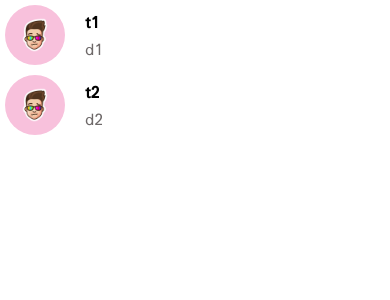
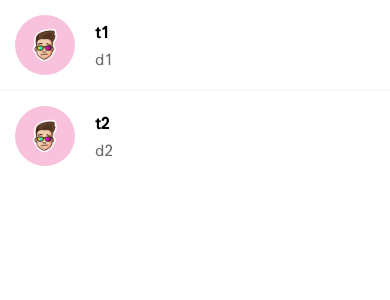
Before and after one commit to PREMINDA/React-NativeSApp, a React Native app: screen / in a window 390 px wide. Shown: the top 300 px of the page. Built offline with nearby package versions, Linux system fonts and the light colour scheme.

Commit message:
TouchableHighlight in Listitem

```diff
--- a/app/assets/config/color.js
+++ b/app/assets/config/color.js
@@ -5,4 +5,5 @@ export default {
   titletext: "#08c2af",
   white: "#fff",
   mediumgray: "#6e6969",
+  light: "#f8f4f4",
 };
--- a/app/components/Listitem/Listitem.js
+++ b/app/components/Listitem/Listitem.js
@@ -1,10 +1,11 @@
 import React from "react";
-import { View, StyleSheet, Image } from "react-native";
+import { View, StyleSheet, Image, TouchableHighlight } from "react-native";
 import AppText from "../AppText/AppText";
 import color from "../../assets/config/color";
 
-function Listitem({ title, subtitle, image }) {
+function Listitem({ title, subtitle, image, onPress }) {
   return (
+    <TouchableHighlight underlayColor={color.light} onPress={onPress}>
       <View style={styles.container}>
         <Image style={styles.image} source={image} />
 
@@ -13,6 +14,7 @@ function Listitem({ title, subtitle, image }) {
           <AppText style={styles.time}>{subtitle}</AppText>
         </View>
       </View>
+    </TouchableHighlight>
   );
 }
 
@@ -22,7 +24,7 @@ const styles = StyleSheet.create({
     width: "90%",
     display: "flex",
     flexDirection: "row",
-    padding: 5,
+    padding: 15,
     borderRadius: 16,
   },
 
--- /dev/null
+++ b/app/components/Seperator/Seperator.js
@@ -0,0 +1,17 @@
+import React from "react";
+import { View, StyleSheet } from "react-native";
+import color from "../../assets/config/color";
+
+function Seperator(props) {
+  return <View style={styles.seperator} />;
+}
+
+const styles = StyleSheet.create({
+  seperator: {
+    width: "100%",
+    height: 1,
+    backgroundColor: color.light,
+  },
+});
+
+export default Seperator;
--- a/app/screen/MessageScree.js
+++ b/app/screen/MessageScree.js
@@ -1,7 +1,8 @@
 import React from "react";
-import { FlatList, SafeAreaView, StyleSheet } from "react-native";
+import { FlatList, StyleSheet } from "react-native";
 import Listitem from "../components/Listitem/Listitem";
 import Screen from "../components/ScreenComponent/Screen";
+import Seperator from "../components/Seperator/Seperator";
 const messages = [
   {
     id: 1,
@@ -23,6 +24,7 @@ function MessageScree(props) {
       title={item.title}
       subtitle={item.description}
       image={require("../assets/image/asdasd.png")}
+      onPress={() => console.log("Message click ", item)}
     />
   );
 
@@ -32,6 +34,7 @@ function MessageScree(props) {
         data={messages}
         keyExtractor={(messages) => messages.id.toString()}
         renderItem={renderItem}
+        ItemSeparatorComponent={Seperator}
       />
     </Screen>
   );
--- a/package.json
+++ b/package.json
@@ -14,6 +14,7 @@
     "react": "16.13.1",
     "react-dom": "16.13.1",
     "react-native": "https://github.com/expo/react-native/archive/sdk-41.0.0.tar.gz",
+    "react-native-gesture-handler": "~1.10.2",
     "react-native-web": "~0.13.12"
   },
   "devDependencies": {
```
Also changed, not shown: 1 other file (tests, documents, lock files or other folders). Lines whose indentation alone changed are shown as unchanged.
